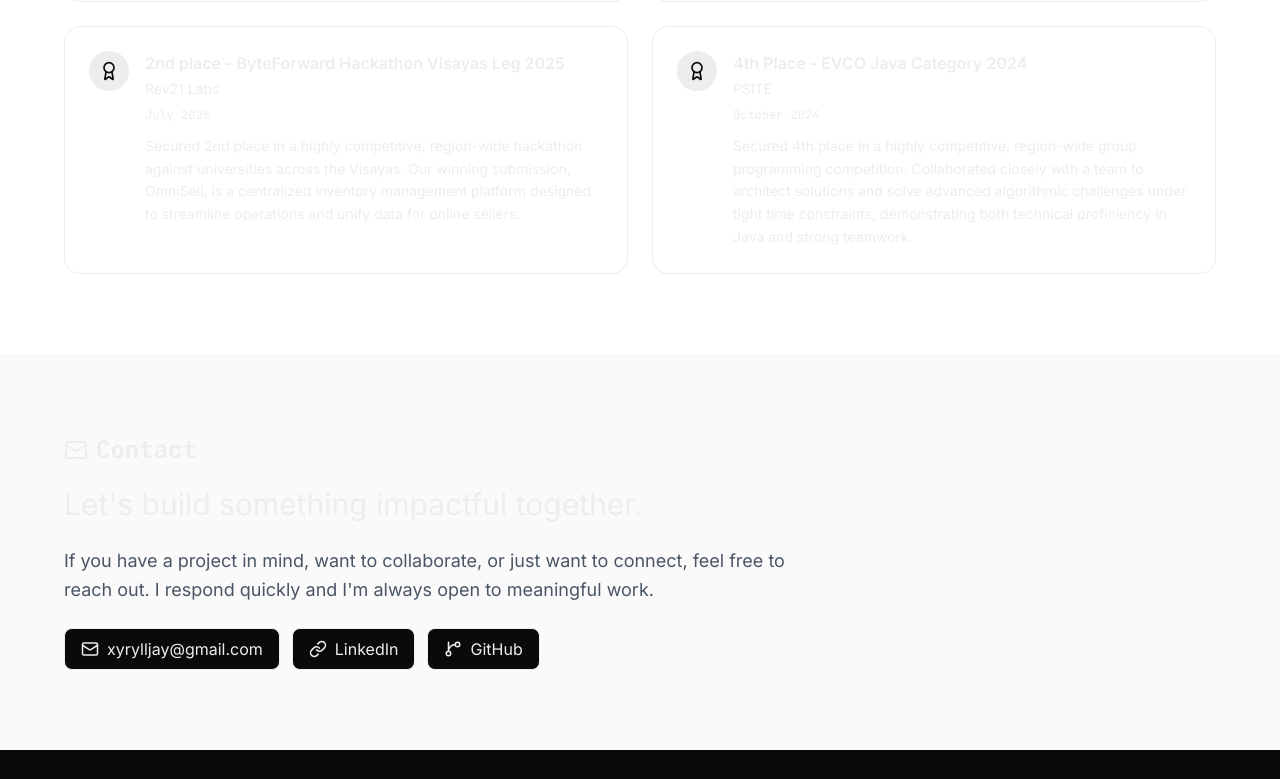
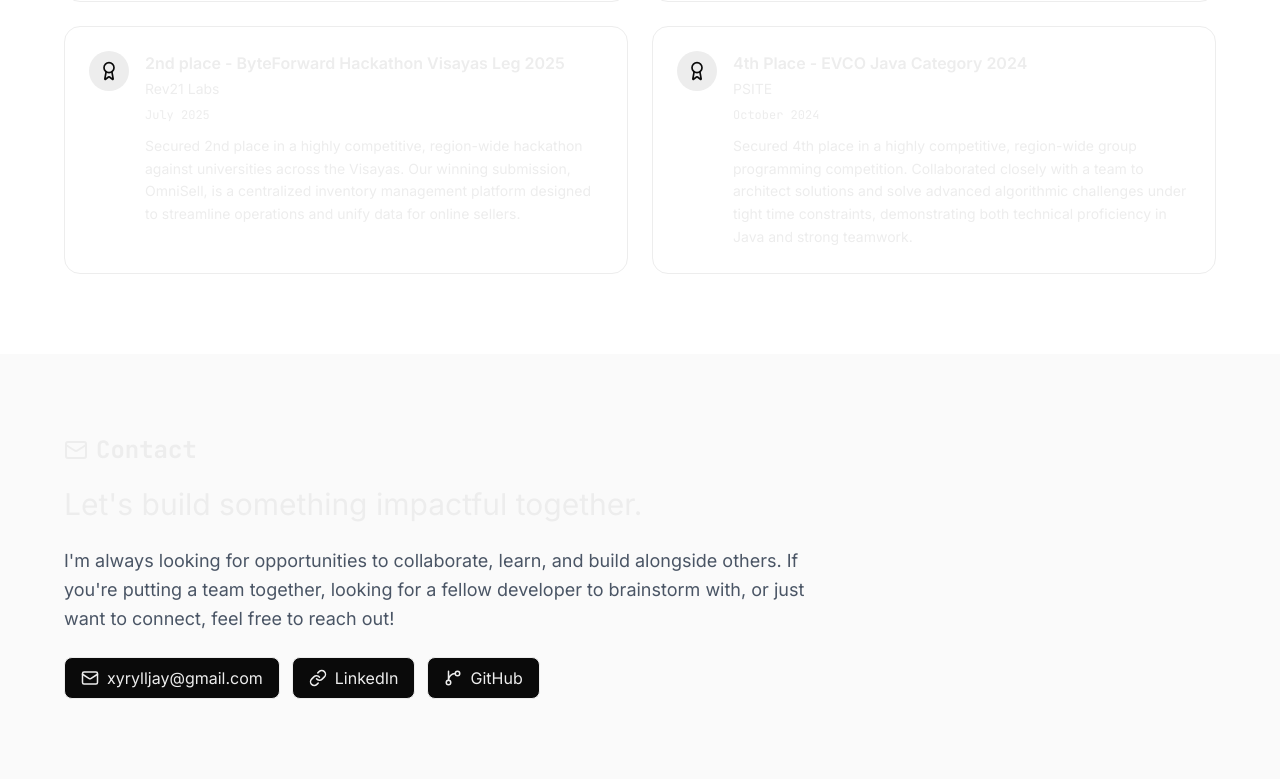
Before and after one commit to xy-real/portfolio-new, a Next.js app: page / in a window 1280 px wide. Shown: the part 5700-6479 px from the top of the page. Before the commit the page ends 6450 px from the top, so only its background shows below. Built offline with nearby package versions, Linux system fonts and the light colour scheme.

Commit message:
feat: enhance contact message for better engagement and clarity

```diff
--- a/app/components/Contact.tsx
+++ b/app/components/Contact.tsx
@@ -12,8 +12,7 @@ export default function Contact() {
         <div className="flex flex-col gap-6 max-w-3xl">
           <div className="text-3xl">Let&apos;s build something impactful together.</div>
           <div className="text-lg text-gray-600 leading-relaxed">
-            If you have a project in mind, want to collaborate, or just want to connect, feel free to reach out. I
-            respond quickly and I&apos;m always open to meaningful work.
+            I&apos;m always looking for opportunities to collaborate, learn, and build alongside others. If you&apos;re putting a team together, looking for a fellow developer to brainstorm with, or just want to connect, feel free to reach out!
           </div>
 
           <div className="flex flex-col sm:flex-row gap-3">
```
